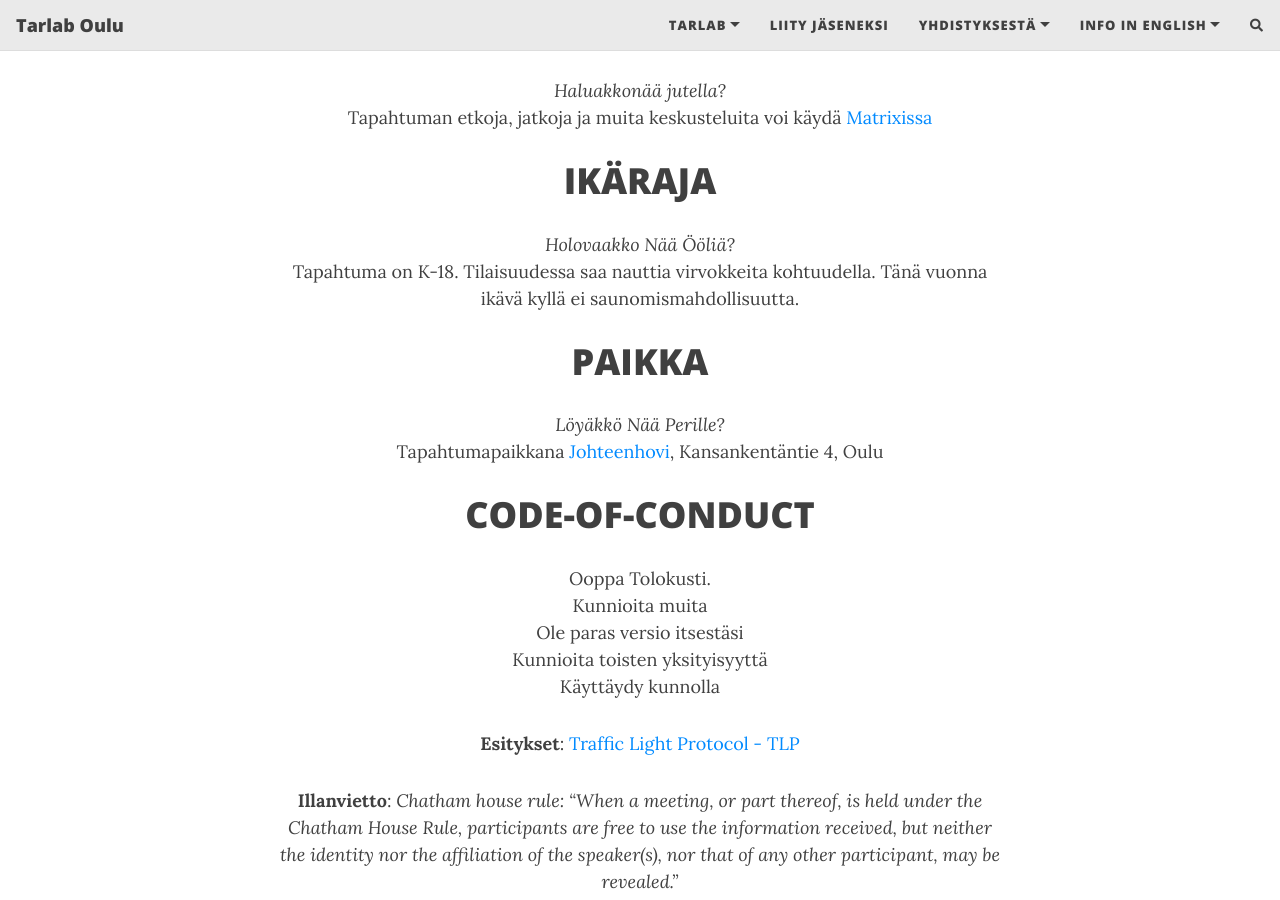
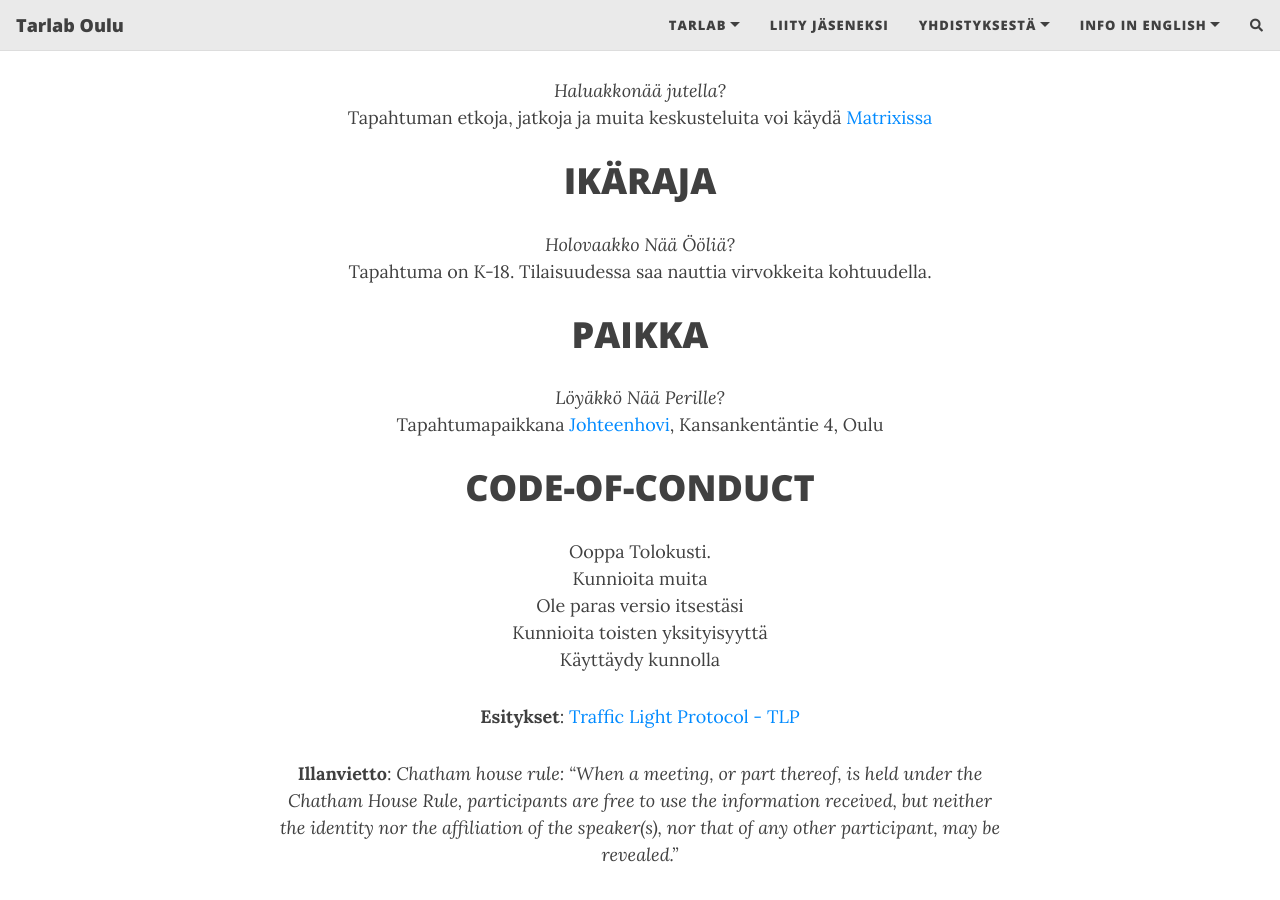
Before and after one commit to Tarlab/tarlab.github.io, a Jekyll site: the page built from _pages/HackAfterDark.md, in a window 1280 px wide and 900 px high, scrolled down 2588 px. Built offline with Jekyll 4.4.1, drawn with Linux system fonts in a browser that asks for light colours; nearby versions of some CDN libraries; comment, search, counter and statistics services are not loaded.

Commit message:
onpas sauna

```diff
--- a/_pages/HackAfterDark.md
+++ b/_pages/HackAfterDark.md
@@ -70,7 +70,6 @@ Tapahtuman etkoja, jatkoja ja muita keskusteluita voi käydä [Matrixissa](https
 *Holovaakko Nää Ööliä?*
 Tapahtuma on K-18.
 Tilaisuudessa saa nauttia virvokkeita kohtuudella.
-Tänä vuonna ikävä kyllä ei saunomismahdollisuutta.
 
 # PAIKKA
 *Löyäkkö Nää Perille?*
```
